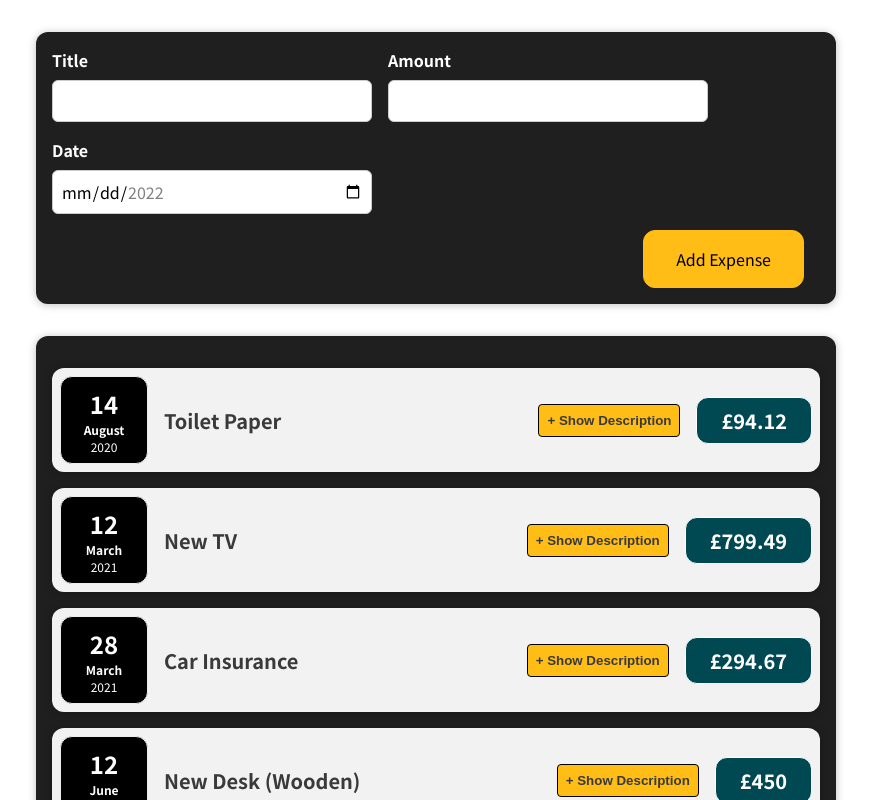
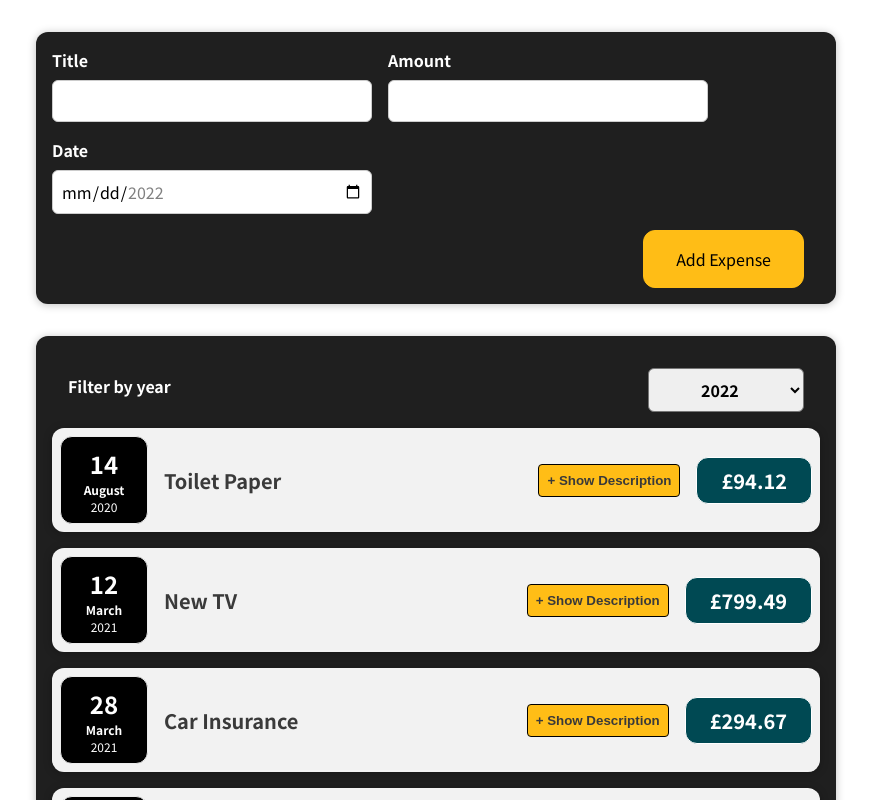
Before and after one commit to Vixy88/expensetracker, a React (Create React App) app: page / in a window 1280 px wide. Shown: the top 800 px of the page, without its empty margins (204-1075 px from the left). Built offline with nearby package versions, Linux system fonts and the light colour scheme.

Commit message:
added new code for the filter to be able to sort on year

```diff
--- a/src/components/Expenses/Expenses.js
+++ b/src/components/Expenses/Expenses.js
@@ -1,11 +1,16 @@
 import Card from "../UI/Card";
 import React from "react";
 import ExpenseItem from "./ExpenseItem";
+import ExpensesFilter from "./ExpensesFilter/ExpensesFilter";
 import "./Expenses.css";
 
 const Expenses = ({ items }) => {
   return (
+    <section>
       <Card className="expenses">
+        <div>
+          <ExpensesFilter data={items} />
+        </div>
         {items.map((expense) => {
           return (
             <ExpenseItem
@@ -18,6 +23,7 @@ const Expenses = ({ items }) => {
           );
         })}
       </Card>
+    </section>
   );
 };
 
--- /dev/null
+++ b/src/components/Expenses/ExpensesFilter/ExpensesFilter.css
@@ -0,0 +1,24 @@
+.expenses-filter {
+  color: white;
+  padding: 0 1rem;
+}
+
+.expenses-filter__control {
+  display: flex;
+  width: 100%;
+  align-items: center;
+  justify-content: space-between;
+  margin: 1rem 0;
+}
+
+.expenses-filter label {
+  font-weight: bold;
+  margin-bottom: 0.5rem;
+}
+
+.expenses-filter select {
+  font: inherit;
+  padding: 0.5rem 3rem;
+  font-weight: bold;
+  border-radius: 6px;
+}
--- /dev/null
+++ b/src/components/Expenses/ExpensesFilter/ExpensesFilter.js
@@ -0,0 +1,21 @@
+import React from "react";
+
+import "./ExpensesFilter.css";
+
+const ExpensesFilter = ({ items }) => {
+  return (
+    <div className="expenses-filter">
+      <div className="expenses-filter__control">
+        <label>Filter by year</label>
+        <select>
+          <option value="2022">2022</option>
+          <option value="2021">2021</option>
+          <option value="2020">2020</option>
+          <option value="2019">2019</option>
+        </select>
+      </div>
+    </div>
+  );
+};
+
+export default ExpensesFilter;
```
Lines whose indentation alone changed are shown as unchanged.
